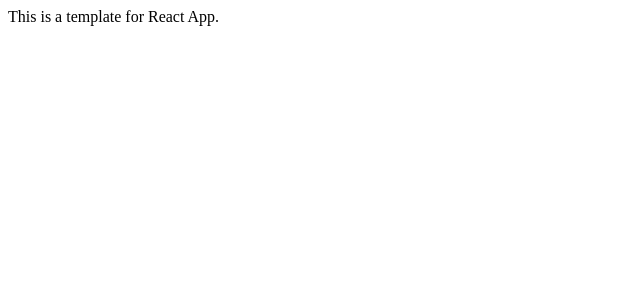
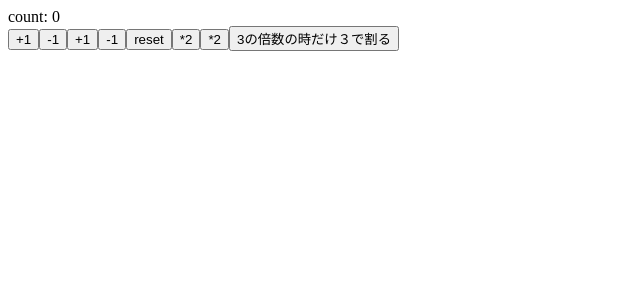
Before and after one commit to yokkepp/react-hooks-practice, a React (Create React App) app: page / in a window 1280 px wide. Shown: the top 300 px of the page, without its empty margins (0-640 px from the left). Built offline with nearby package versions, Linux system fonts and the light colour scheme.

Commit message:
add useState

```diff
--- a/src/App.js
+++ b/src/App.js
@@ -1,5 +1,35 @@
+import { useState } from "react";
 const App = () => {
-  return <div>This is a template for React App.</div>;
+  const [count, setCount] = useState(0);
+  const increment = () => setCount(count + 1);
+  const decrement = () => setCount(count - 1);
+
+  const increment2 = () => setCount((v) => v + 1);
+  const decrement2 = () => setCount((v) => v - 1);
+
+  const reset = () => setCount(0);
+  const double = () => setCount(count * 2);
+  const double2 = () => setCount((v) => v * 2);
+
+  const tripleOnly = () => {
+    if (count % 3 === 0) {
+      setCount(count / 3);
+    }
+  };
+
+  return (
+    <>
+      <div>count: {count}</div>
+      <button onClick={increment}>+1</button>
+      <button onClick={decrement}>-1</button>
+      <button onClick={increment2}>+1</button>
+      <button onClick={increment2}>-1</button>
+      <button onClick={reset}>reset</button>
+      <button onClick={double}>*2</button>
+      <button onClick={double2}>*2</button>
+      <button onClick={tripleOnly}>3の倍数の時だけ３で割る</button>
+    </>
+  );
 };
 
 export default App;
```
